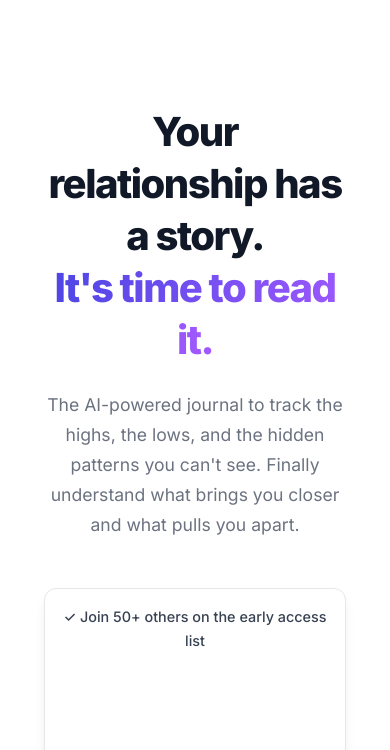
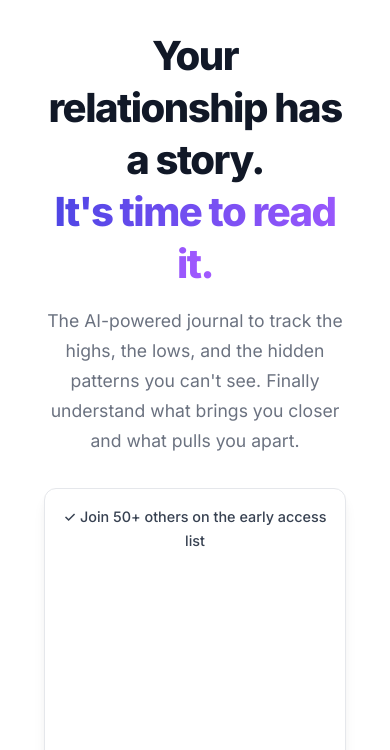
Before and after one commit to karturik/couplelog, a plain HTML site: page index.html in a window 390 px wide. Shown: the part 94-844 px from the top of the page. Drawn offline with Linux system fonts and the light colour scheme; a script that the page names is missing.

Commit message:
reduce padding on mobiles

```diff
--- a/index.html
+++ b/index.html
@@ -275,11 +275,13 @@
             .problem-grid, .steps { grid-template-columns: 1fr; gap: 60px; }
         }
         @media (max-width: 768px) {
-            .hero h1 { font-size: 2.5rem; }
-            .hero p { font-size: 1.1rem; }
+            .hero { padding: 60px 20px 80px; }
+            .hero h1 { font-size: 2.5rem; margin-bottom: 16px; }
+            .hero p { font-size: 1.1rem; margin-bottom: 32px; }
             .section { padding: 80px 20px; }
             .section-header { margin-bottom: 60px; }
             .section-header h2 { font-size: 2.2rem; }
+            .header img { height: 48px; width: 48px; }
         }
     </style>
 </head>
```
